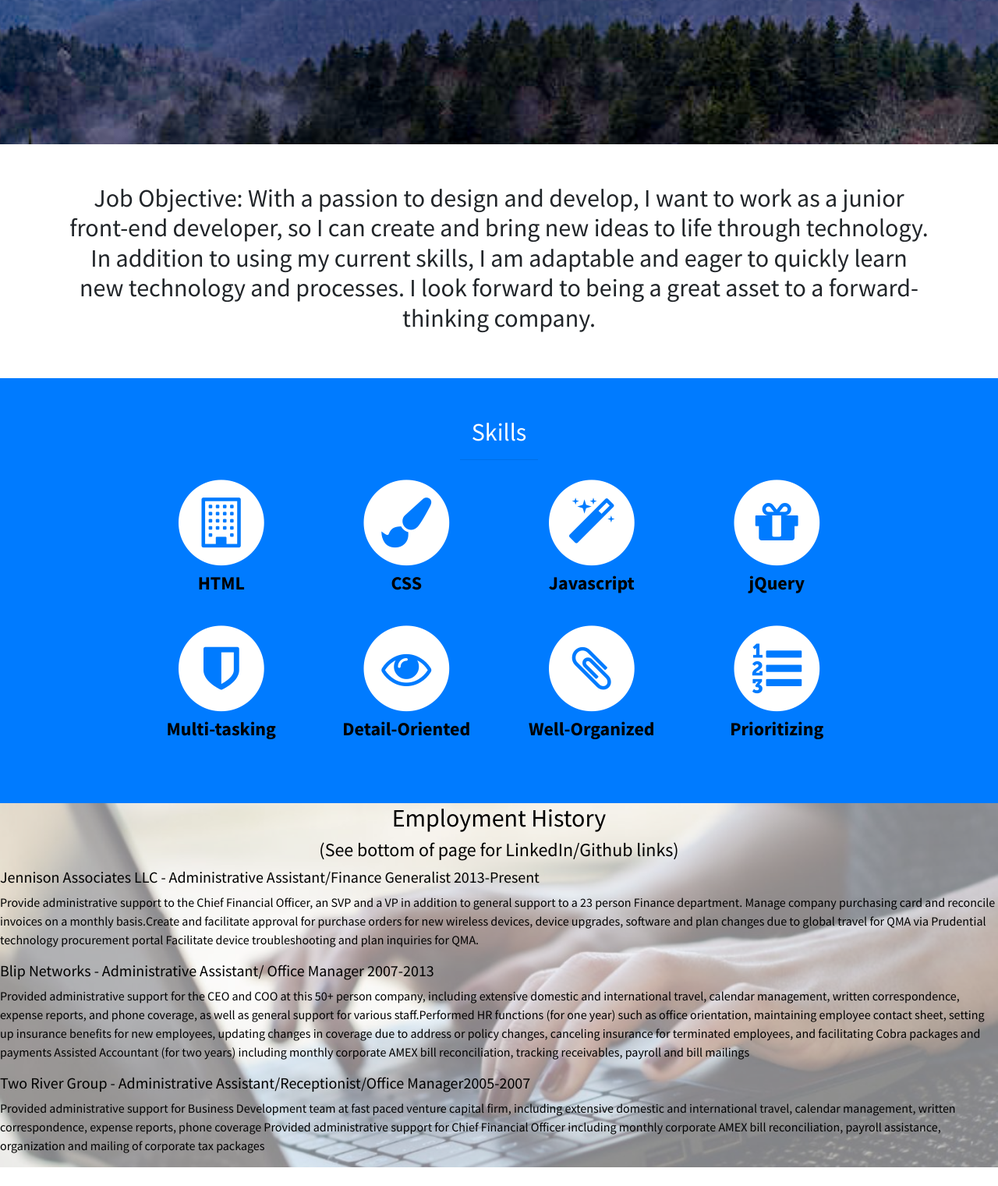
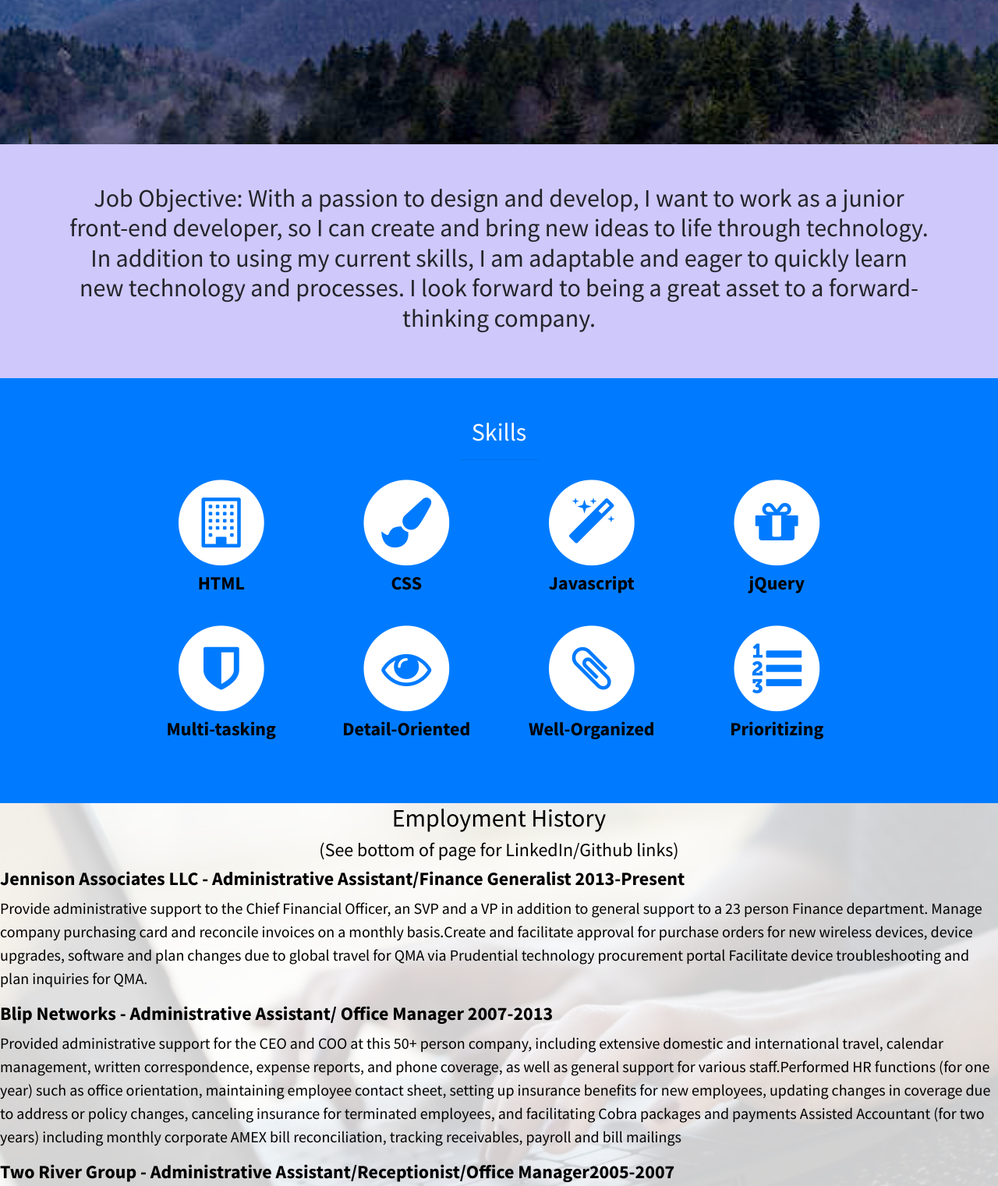
Before and after one commit to agreen2017/portfolio, a website: page index.html in a window 1280 px wide. Shown: the part 615-2136 px from the top of the page at 78% size. Drawn offline with Linux system fonts and the light colour scheme.

Commit message:
updated css

```diff
--- a/css/stylish-portfolio.css
+++ b/css/stylish-portfolio.css
@@ -6,6 +6,10 @@
 
 /* Global Styles */
 
+.about {
+  background-color: #CEC8FB;
+  text-align: left;
+}
 html, body {
   width: 100%;
   height: 100%;
@@ -203,7 +207,7 @@ hr.small {
 
 }
 .history {
-   background:rgba(255,255,255, 0.5);
+   background:rgba(255,255,255, 0.8);
 }
 .history h2, h4 {
   color: black;
@@ -212,6 +216,16 @@ hr.small {
   text-align: left;
   color: black;
 
+
+}
+.history h5 {
+   font-weight: bold;
+  font-size: 1.50em;
+  }
+
+  .history p{
+    font-size: 1.25em;
+  }
 }
 
 /* Portfolio */
```
